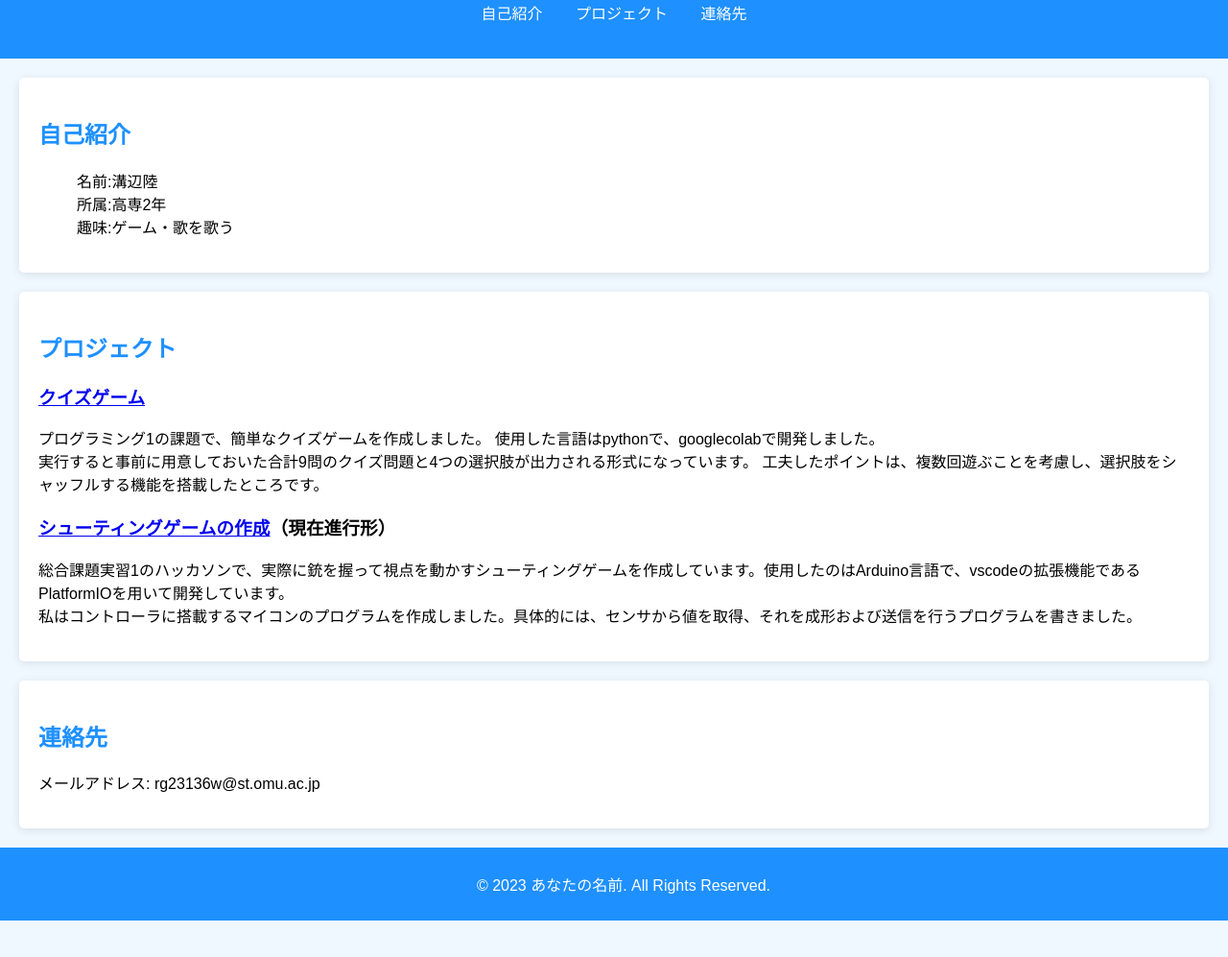
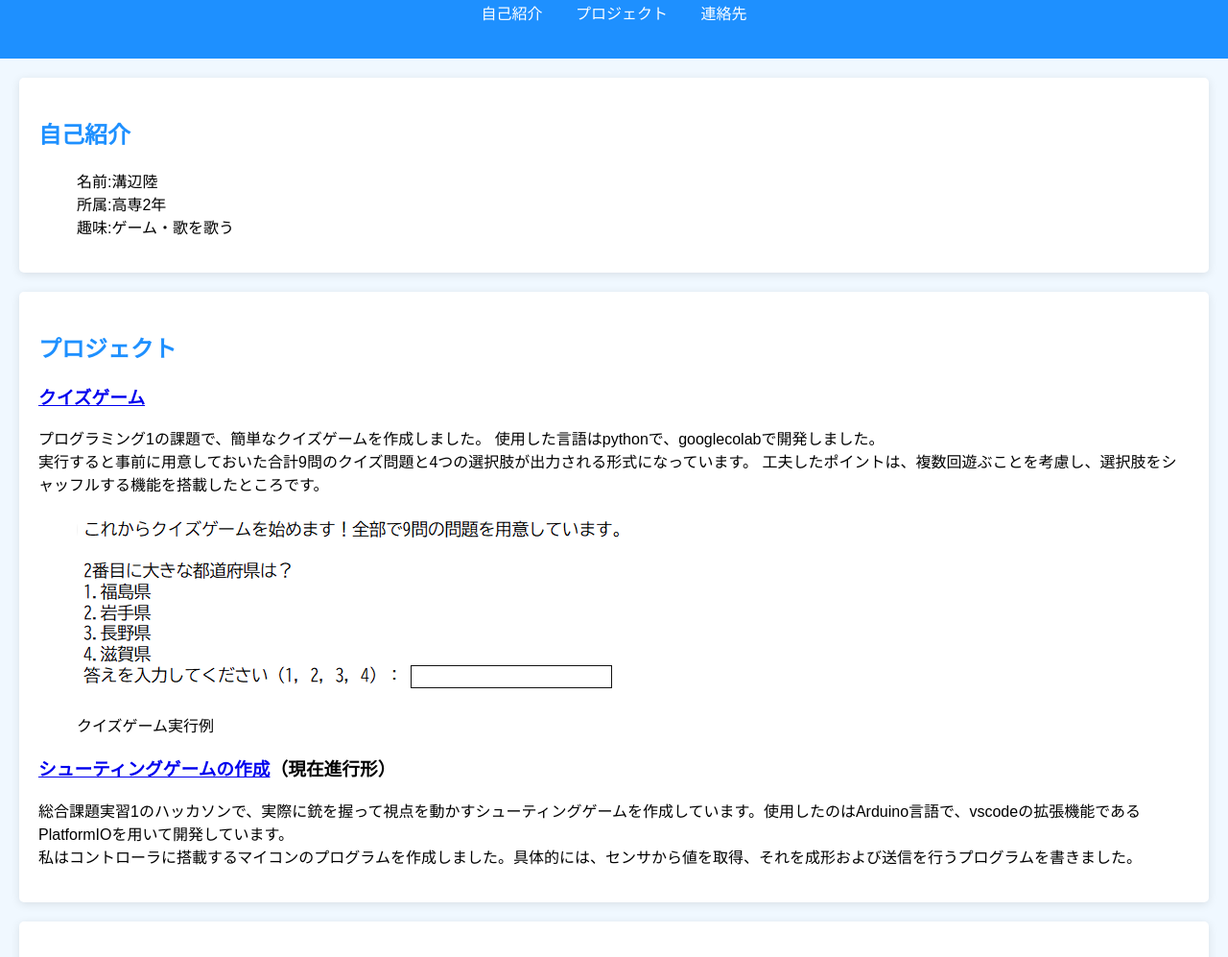
Before and after one commit to kuri227/PG1-portfolio, a plain HTML site: page index.html in a window 1280 px wide. Shown: the part 99-1096 px from the top of the page at 96% size. Before the commit the page ends 1058 px from the top, so only its background shows below. Drawn offline with Linux system fonts and the light colour scheme.

Commit message:
updata index.html

```diff
--- a/index.html
+++ b/index.html
@@ -30,13 +30,17 @@
 
     <section id="projects">
         <h2>プロジェクト</h2>
-        <div class="project">
+        <div class="quizgame">
             <h3><a href="https://colab.research.google.com/drive/1coHaIhKgrtZ5fRi85KWdHDMBiaK9wUsA?usp=sharing">クイズゲーム</a></h3>
             <p>プログラミング1の課題で、簡単なクイズゲームを作成しました。
                 使用した言語はpythonで、googlecolabで開発しました。<br>
                 実行すると事前に用意しておいた合計9問のクイズ問題と4つの選択肢が出力される形式になっています。
                 工夫したポイントは、複数回遊ぶことを考慮し、選択肢をシャッフルする機能を搭載したところです。
             </p>
+            <figure class="quiz.image">
+                <img src="images/クイズゲーム実行画像.png" alt="クイズゲーム">
+                <figcaption>クイズゲーム実行例</figcaption>
+            </figure>
         </div>
         <div class="project">
             <h3><a href="https://github.com/kuri227/hackU.git">シューティングゲームの作成</a>（現在進行形）</h3>
--- a/styles.css
+++ b/styles.css
@@ -31,6 +31,17 @@ nav ul li a {
     list-style: none;
 }
 
+
+.quiz.image {
+    text-align: center; /* 画像とキャプションを中央揃えにする */
+    margin: 15px 0; /* 画像の上下にスペースを追加 */
+}
+
+img {
+    max-width: 100%; /* 画像が画面幅を超えないようにする */
+    height: auto; /* 高さを自動調整 */
+}
+
 section {
     padding: 20px;
     margin: 20px;
```
Also changed, not shown: images/クイズゲーム実行画像.png (added).
